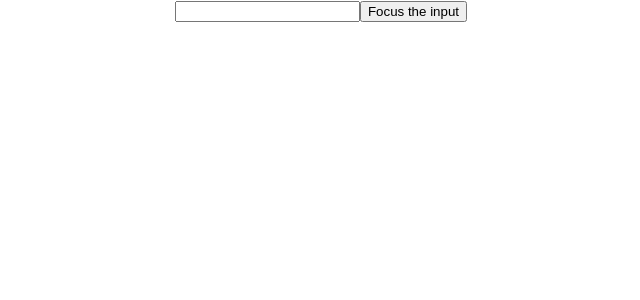
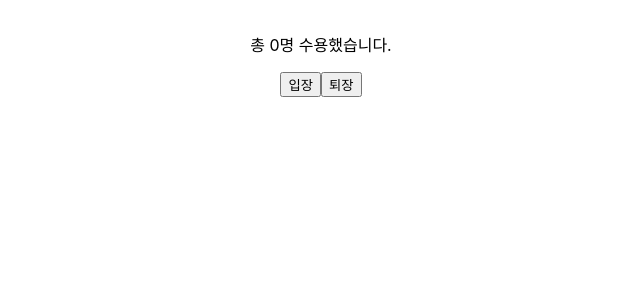
Before and after one commit to Jh214/react1-1, a React (Create React App) app in the folder firstreact/: page / in a window 1280 px wide. Shown: the top 300 px of the page, without its empty margins (319-959 px from the left). Built offline with nearby package versions, Linux system fonts and the light colour scheme.

Commit message:
5월1일(5월15일 강의 보강일 수업)

```diff
--- a/firstreact/src/App.js
+++ b/firstreact/src/App.js
@@ -1,13 +1,13 @@
 import logo from './logo.svg';
 import './App.css';
-import Counter from './Counter';
 import NotificationList from './ch_06/NotificationList';
 import FocusButton from './FocusButton';
+import Accommodate from './ch_07/Accommodate';
 
 function App() {
   return (
     <div className="App">
-      <FocusButton/>
+      <Accommodate/>
     </div>
   );
 }
--- a/firstreact/src/Counter.jsx
+++ /dev/null
@@ -1,29 +0,0 @@
-import React, { useState, useEffect } from "react"
-
-export default function Counter(props){
-    // const [count, setCount] = count(0)
-    useEffect(() => {
-        // 브라우저 API
-        document.title = `총 ${count} 번 클릭했습니다.`;
-    })
-    const [isOnline, setIsOnline] = useState(null)
-
-    function handleStatusChange(status){
-        setIsOnline(status.setIsOnline)
-    }
-
-    // compnentDidMount, componentDidUpdate와 비슷학 작동함
-    useEffect(() => {
-        // 브라우저 API
-        // document.title = `총 ${count} 번 클릭했습니다.`;
-        ServerAPI.subscribeUserStatu(props.user.id, handleStatusChange)
-        return () => {
-            ServerAPI.subscribeUserStatu(props.user.id, handleStatusChange)
-        }
-    })
-
-    if(isOnline == null){
-        return '대기 중...'
-    }
-    return isOnline ? '온라인' : '오프라인'
-}
--- /dev/null
+++ b/firstreact/src/ch_07/Accommodate.jsx
@@ -0,0 +1,35 @@
+import React, { useState, useEffect } from 'react';
+import useCounter from './useCounter';
+
+const MAX_CAPACITY = 10;
+
+function Accommodate() {
+    const [isFull, setIsFull] = useState(false);
+    const [count, increaseCount, decreaseCount] = useCounter(0);
+
+    useEffect(() => {
+        console.log('======================');
+        console.log('useEffect() is called.');
+        console.log(`isFull: ${isFull}`);
+    });
+
+    useEffect(() => {
+        setIsFull(count >= MAX_CAPACITY);
+        console.log(`Current count value: ${count}`);
+    }, [count]);
+
+    return (
+        <div style={{ padding: 16 }}>
+            <p>{`총 ${count}명 수용했습니다.`}</p>
+
+            <button onClick={increaseCount} disabled={isFull}>
+                입장
+            </button>
+            <button onClick={decreaseCount}>퇴장</button>
+
+            {isFull && <p style={{ color: 'red' }}>정원이 가득찼습니다.</p>}
+        </div>
+    );
+}
+
+export default Accommodate;
--- /dev/null
+++ b/firstreact/src/ch_07/useCounter.jsx
@@ -0,0 +1,10 @@
+import React, { useState } from "react";
+
+export default function useCounter(initialValue){
+    const [count, setCount] = useState(initialValue);
+
+    const increaseCount = () => setCount((count) => count + 1);
+    const decreaseCount = () => setCount((count) => Math.max(count - 1, 0));
+
+    return [count, increaseCount, decreaseCount];
+}
--- a/firstreact/src/index.js
+++ b/firstreact/src/index.js
@@ -6,7 +6,6 @@
 import Welcome from './ch_05/Welcome';
 import CommentList from './ch_05/CommentList';
 import NotificationList from './ch_06/NotificationList';
-import Counter from './Counter';
 
 const element = <Welcome name = "인제"/>
 
```
Also changed, not shown: firstreact/src/UserListItem.jsx (added, +10 -0 lines), firstreact/src/useUserStatus.jsx (added, +18 -0 lines), 1 other file (tests, documents, lock files or other folders).
